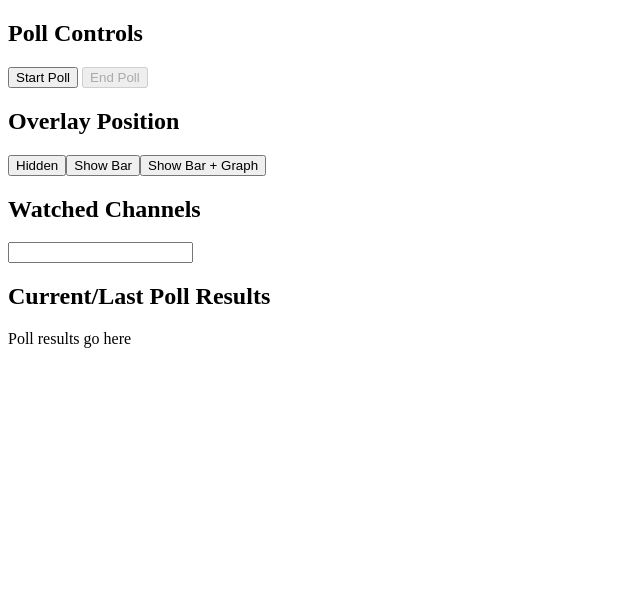
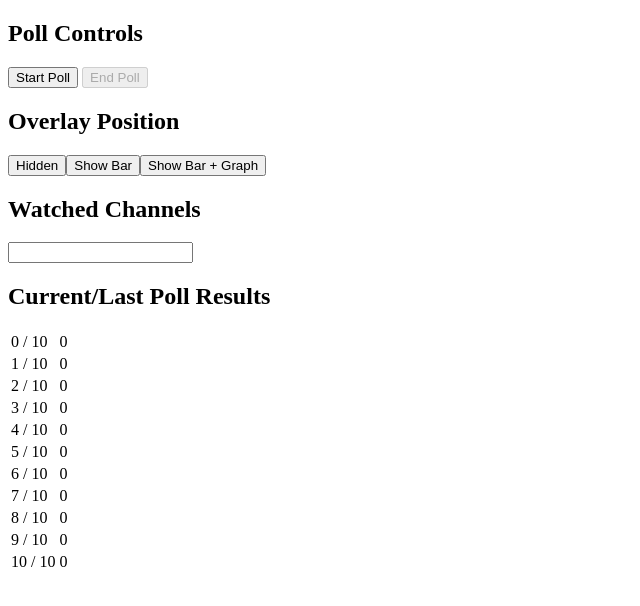
Before and after one commit to Suyooo/twitch-tgar-rating, a SvelteKit app: page /1/control in a window 1280 px wide. Shown: the top 606 px of the page, without its empty margins (0-640 px from the left). Built offline with nearby package versions, Linux system fonts and the light colour scheme; no server answers.

Commit message:
Show results on control panel

```diff
--- a/src/lib/server/store.ts
+++ b/src/lib/server/store.ts
@@ -1,4 +1,5 @@
 import { joinChannel, leaveChannel } from "$lib/server/chat.js";
+import { broadcast } from "$lib/socketio/server.js";
 
 export type PollVotes = [number, number, number, number, number, number, number, number, number, number, number];
 type PollResult = {
@@ -58,12 +59,18 @@ export function recordVote(channel: string, userId: number, rating: number) {
 	for (const roomCode of Object.keys(polls)) {
 		const p = polls[roomCode];
 		if (p.channels.has(channel)) {
-			if (userId in p.userMap) {
+			const prevRating: number | undefined = p.userMap[userId];
+			if (prevRating !== undefined) {
+				if (prevRating === rating) {
+					// repeated vote
+					continue;
+				}
 				// remove previous vote
 				p.voteCounts[p.userMap[userId]]--;
 			}
 			p.voteCounts[rating]++;
 			p.userMap[userId] = rating;
+			broadcast(roomCode, "poll-vote", rating, prevRating);
 		}
 	}
 }
--- a/src/lib/socketio/server.ts
+++ b/src/lib/socketio/server.ts
@@ -64,3 +64,8 @@ export function startSocketIO() {
 
 	console.log("Socket.IO started");
 }
+
+export function broadcast(roomCode: string, event: string, ...args: any) {
+	if (io === undefined) return;
+	io.to(roomCode).emit(event, ...args);
+}
--- a/src/routes/[roomCode]/control/+page.svelte
+++ b/src/routes/[roomCode]/control/+page.svelte
@@ -5,7 +5,6 @@
 	import { createSocket, type CallbackResponse } from "$lib/socketio/client.js";
 
 	const socket = browser ? createSocket($page.params.roomCode, true) : null;
-	console.log(socket);
 
 	let channels: string | undefined;
 
@@ -13,8 +12,8 @@
 	let pollActive: boolean = false;
 	let pollVotes: PollVotes = [0, 0, 0, 0, 0, 0, 0, 0, 0, 0, 0];
 
-	socket?.on("initial-state", (initialVotes: PollVotes | undefined) => {
-		if (initialVotes === undefined) {
+	socket?.on("initial-state", (initialVotes?: PollVotes) => {
+		if (initialVotes == undefined) {
 			pollActive = false;
 		} else {
 			pollActive = true;
@@ -41,12 +40,14 @@
 				alert("There was an error starting the poll - make sure the channels are spelled correctly!");
 			} else {
 				pollActive = true;
+				pollVotes = [0, 0, 0, 0, 0, 0, 0, 0, 0, 0, 0];
 			}
 		});
 	}
 
 	socket?.on("poll-started", () => {
 		pollActive = true;
+		pollVotes = [0, 0, 0, 0, 0, 0, 0, 0, 0, 0, 0];
 	});
 
 	function endPoll() {
@@ -60,15 +61,21 @@
 					"There was an error stopping the poll - please try refreshing the control panel and stream display!"
 				);
 			} else {
-				console.log(response.finalResult);
+				pollVotes = response.finalResult;
 				pollActive = false;
 			}
 		});
 	}
 
 	socket?.on("poll-ended", (finalResult: PollVotes) => {
-		console.log(finalResult);
+		pollVotes = finalResult;
 		pollActive = false;
+	});
+
+	socket?.on("poll-vote", (rating: number, prevRating?: number) => {
+		if (!pollActive) return; // final results already arrived, don't modify
+		pollVotes[rating]++;
+		if (prevRating !== undefined) pollVotes[prevRating]--;
 	});
 </script>
 
@@ -83,4 +90,8 @@
 <input disabled={pollActive || pollBusy} bind:value={channels} />
 
 <h2>Current/Last Poll Results</h2>
-<div>Poll results go here</div>
+<table>
+	{#each pollVotes as amount, rating}
+		<tr><td>{rating} / 10</td><td>{amount}</td></tr>
+	{/each}
+</table>
```
